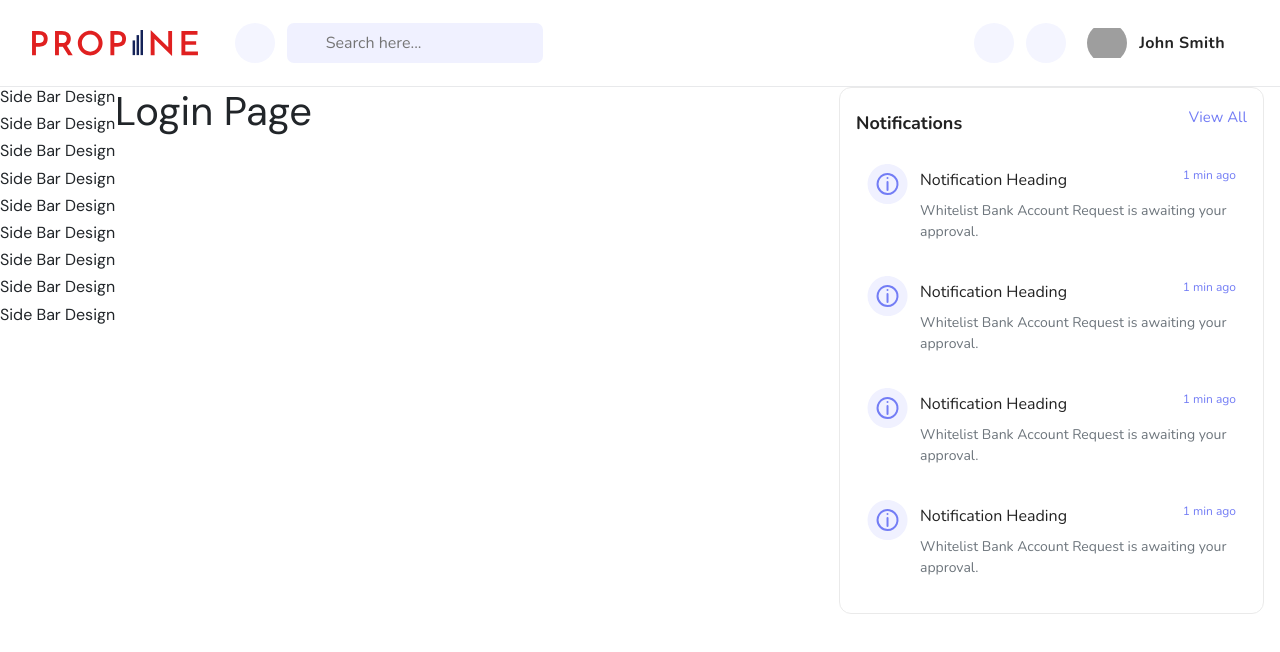
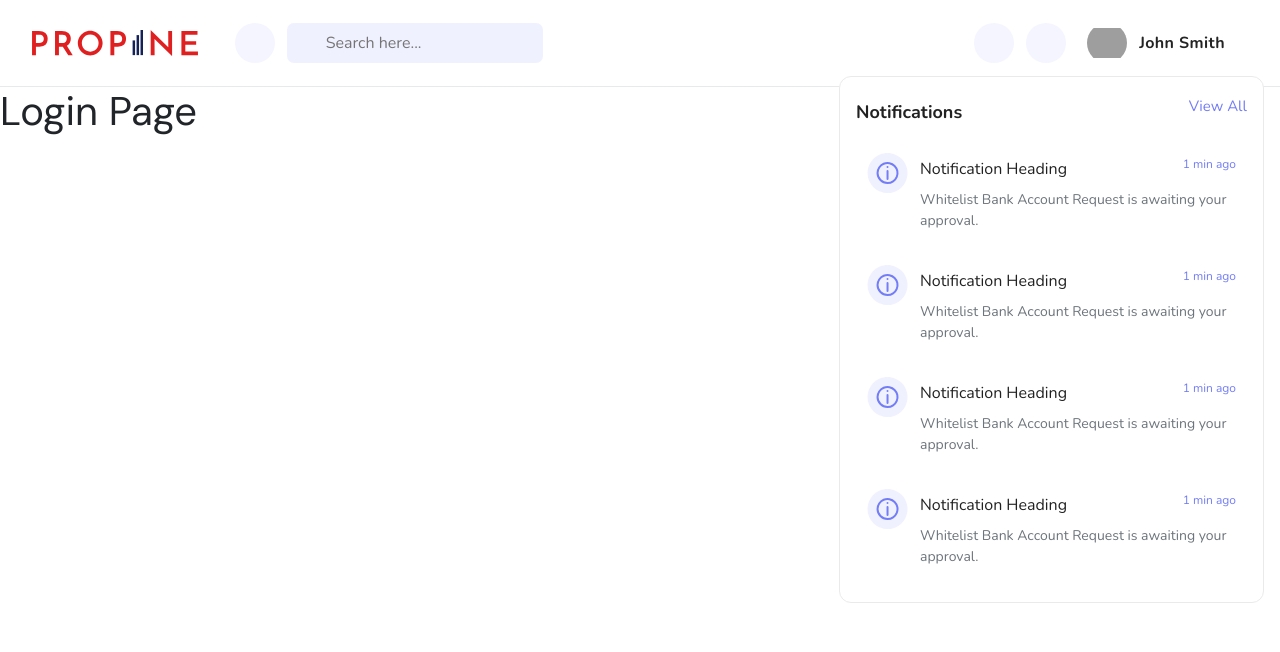
Before and after one commit to keval-gadhiya/first-project, a React (Create React App) app: page /login in a window 1280 px wide. Both pictures are taken after a click on the button 1046 px from the left and 43 px from the top of the page. Shown: the top 652 px of the page. Built offline with nearby package versions, Linux system fonts and the light colour scheme; grey boxes are pictures that could not be loaded; some icons are missing.

Commit message:
14th may

```diff
--- a/src/component/Notification/index.js
+++ b/src/component/Notification/index.js
@@ -23,12 +23,10 @@ const NotificationMenu = ({ isOpenNotitfication, openNotification, onClose }) =>
                 className: `custom-notification-menu${openNotification ? ' open' : ''}`,
                 style: {
                     boxShadow: 'none',
-                    marginTop:"-170px",
-                    position: "absolute"
                 },
             }}
             transformOrigin={{ horizontal: 'right', vertical: 'top' }}
-            anchorOrigin={{ horizontal: 'right', vertical: 'bottom' }}
+            anchorOrigin={{ horizontal: 'right', vertical: 'top' }}
         >
 
             <div className="row-sm-3 " style={{ display: 'flex', alignItems: 'center', justifyContent: "space-between" }}>
--- a/src/component/Notification/notification.css
+++ b/src/component/Notification/notification.css
@@ -4,6 +4,7 @@
 .custom-notification-menu {
   width: 425px;
   overflow: visible;
+  margin-top: 60px;
   padding: 10px 16px 10px 16px !important;  /* Top, Right, Bottom, Left padding */
 
 }
--- a/src/component/SideBar/index.js
+++ b/src/component/SideBar/index.js
@@ -1,9 +1,6 @@
 const SideBar = () =>{
     return(
         <>
-        <h6>Side Bar Design</h6>  <h6>Side Bar Design</h6>  <h6>Side Bar Design</h6>
-        <h6>Side Bar Design</h6>  <h6>Side Bar Design</h6>  <h6>Side Bar Design</h6>
-        <h6>Side Bar Design</h6>  <h6>Side Bar Design</h6>  <h6>Side Bar Design</h6>
         </>
     )
 }
```
